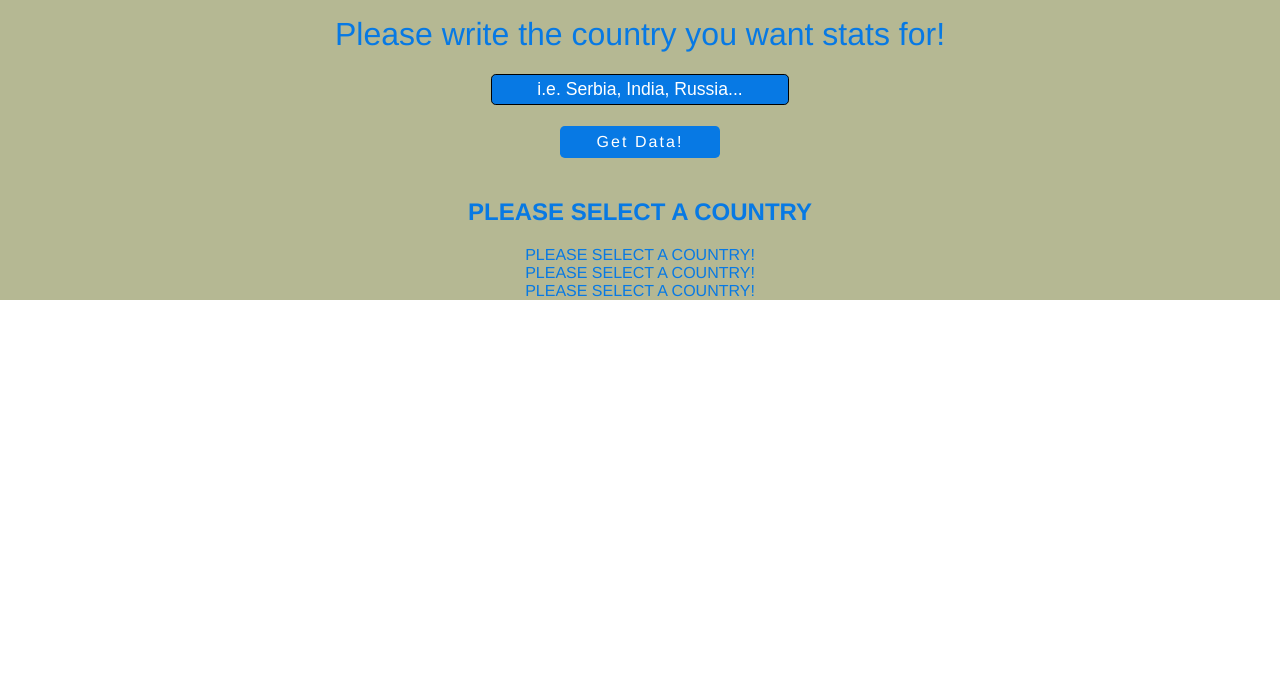
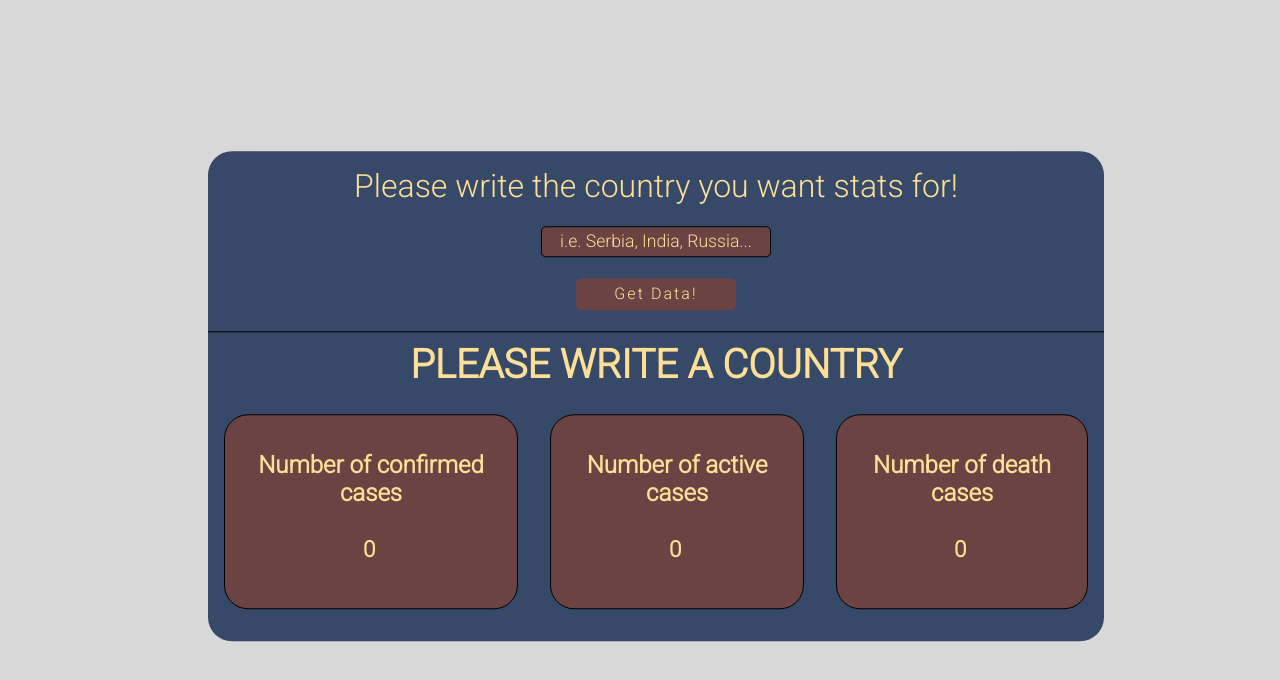
Before and after one commit to SvetozarMiskovic/covid-tracker, a React (Create React App) app: page / in a window 1280 px wide. Shown: the top 680 px of the page. Built offline with nearby package versions, Linux system fonts and the light colour scheme.

Commit message:
Finished!

```diff
--- a/src/components/Information.js
+++ b/src/components/Information.js
@@ -1,13 +1,23 @@
 import React from 'react';
-
+import '../styles/Information.css';
 function Information() {
   return (
     <div className="holder">
-      <h2 className="country-display">PLEASE SELECT A COUNTRY</h2>
+      <h2 className="country-display">PLEASE WRITE A COUNTRY</h2>
       <div className="information-box">
-        <div className="death-cases">PLEASE SELECT A COUNTRY!</div>
-        <div className="active-cases">PLEASE SELECT A COUNTRY!</div>
-        <div className="confirmed-cases">PLEASE SELECT A COUNTRY!</div>
+        <div className="confirmed">
+          <h2>Number of confirmed cases</h2>
+          <h4 className="confirmed-cases">0</h4>
+        </div>
+
+        <div className="active">
+          <h2>Number of active cases</h2>
+          <h4 className="active-cases">0</h4>
+        </div>
+        <div className="death">
+          <h2>Number of death cases</h2>
+          <h4 className="death-cases">0</h4>
+        </div>
       </div>
     </div>
   );
--- a/src/styles/App.css
+++ b/src/styles/App.css
@@ -1,11 +1,21 @@
+@import url('https://fonts.googleapis.com/css2?family=Roboto:wght@300&display=swap');
 body {
   box-sizing: border-box;
   margin: 0;
+  position: relative;
+  background-color: rgb(216, 216, 216);
 }
 
 .App {
+  width: 70vw;
   text-align: center;
-  font-family: 'Franklin Gothic Medium', 'Arial Narrow', Arial, sans-serif;
-  background-color: #b5b893;
-  color: #0779e4;
+  font-family: 'Roboto', sans-serif;
+  background-color: #364968;
+  color: #fddf97;
+  position: absolute;
+  margin: 1rem;
+  border-radius: 1.5rem;
+  top: 50vh;
+  left: 50vw;
+  transform: translate(-50%, -54%);
 }
--- a/src/styles/Form.css
+++ b/src/styles/Form.css
@@ -23,14 +23,15 @@ input[type='text'] {
   border: 1px solid black;
   outline: none;
   border-radius: 0.3rem;
-  background-color: #0779e4;
-  color: white;
+  background-color: #6c4343;
+  color: #fddf97;
   height: 1.7rem;
   font-size: 1.1rem;
+  font-family: inherit;
 }
 
 input[type='text']::placeholder {
-  color: white;
+  color: #fddf97;
 }
 
 input[type='submit'] {
@@ -38,16 +39,16 @@ input[type='submit'] {
   width: 10rem;
   height: 2rem;
   cursor: pointer;
-  background-color: #0779e4;
+  background-color: #6c4343;
   outline: none;
   border: none;
   border-radius: 0.3rem;
-  color: white;
-  font-family: 'Franklin Gothic Medium', 'Arial Narrow', Arial, sans-serif;
+  color: #fddf97;
+  font-family: inherit;
   letter-spacing: 0.13rem;
 }
 
 input[type='submit']:hover {
-  background-color: #4cbbb9;
-  color: white;
+  background-color: #fddf97;
+  color: #6c4343;
 }
--- /dev/null
+++ b/src/styles/Information.css
@@ -0,0 +1,32 @@
+.holder {
+  display: flex;
+  flex-direction: column;
+  border-top: 1px black solid;
+
+  padding-bottom: 1rem;
+}
+h4 {
+  letter-spacing: 0.22rem;
+  font-size: 1.4rem;
+}
+.information-box {
+  display: flex;
+  justify-content: center;
+  align-items: center;
+}
+.information-box > * {
+  margin: 1rem;
+  border: 1px black solid;
+  padding: 1rem;
+  border-radius: 1.5rem;
+  background-color: #6c4343;
+}
+
+.country-display {
+  font-size: 2.5rem;
+  margin: 0.6rem;
+}
+
+.information-box > h4 {
+  letter-spacing: 15rem;
+}
```
